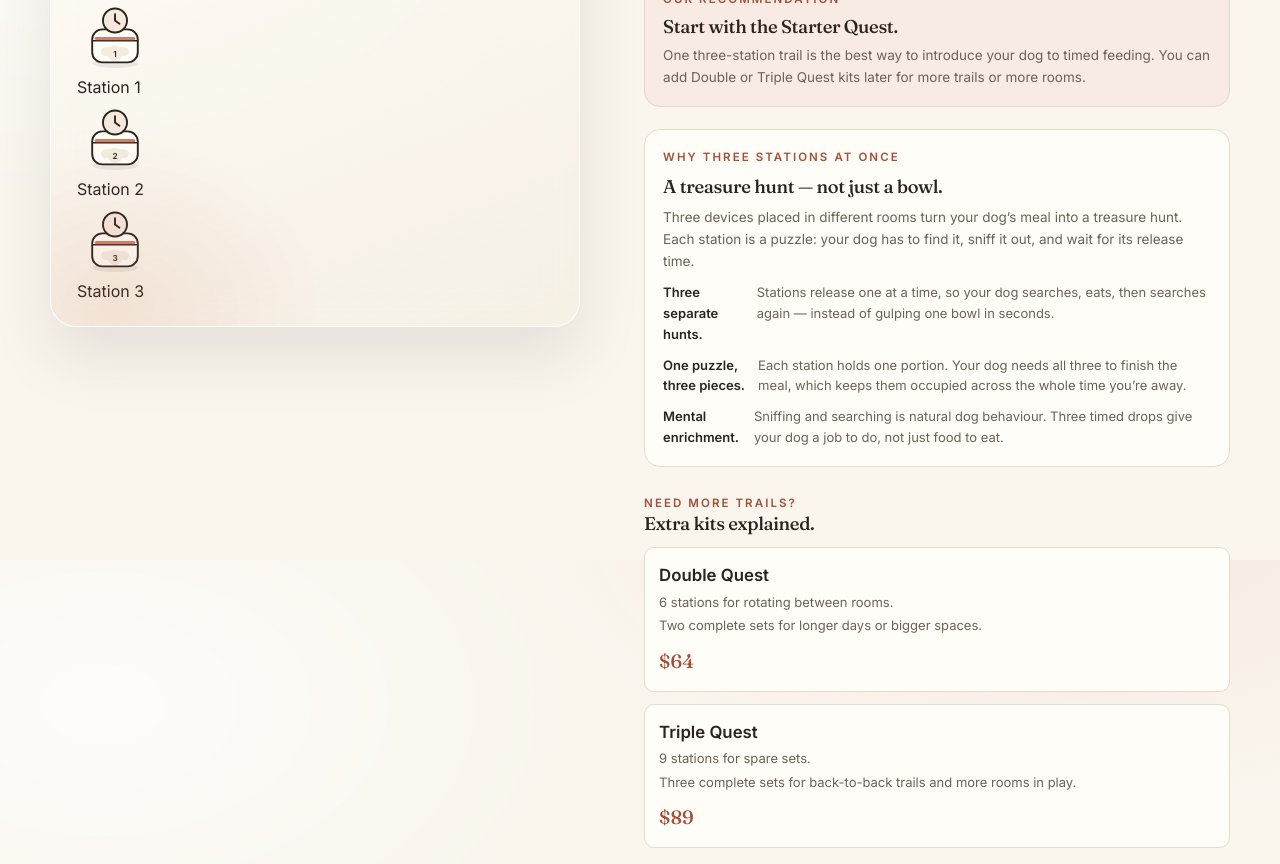
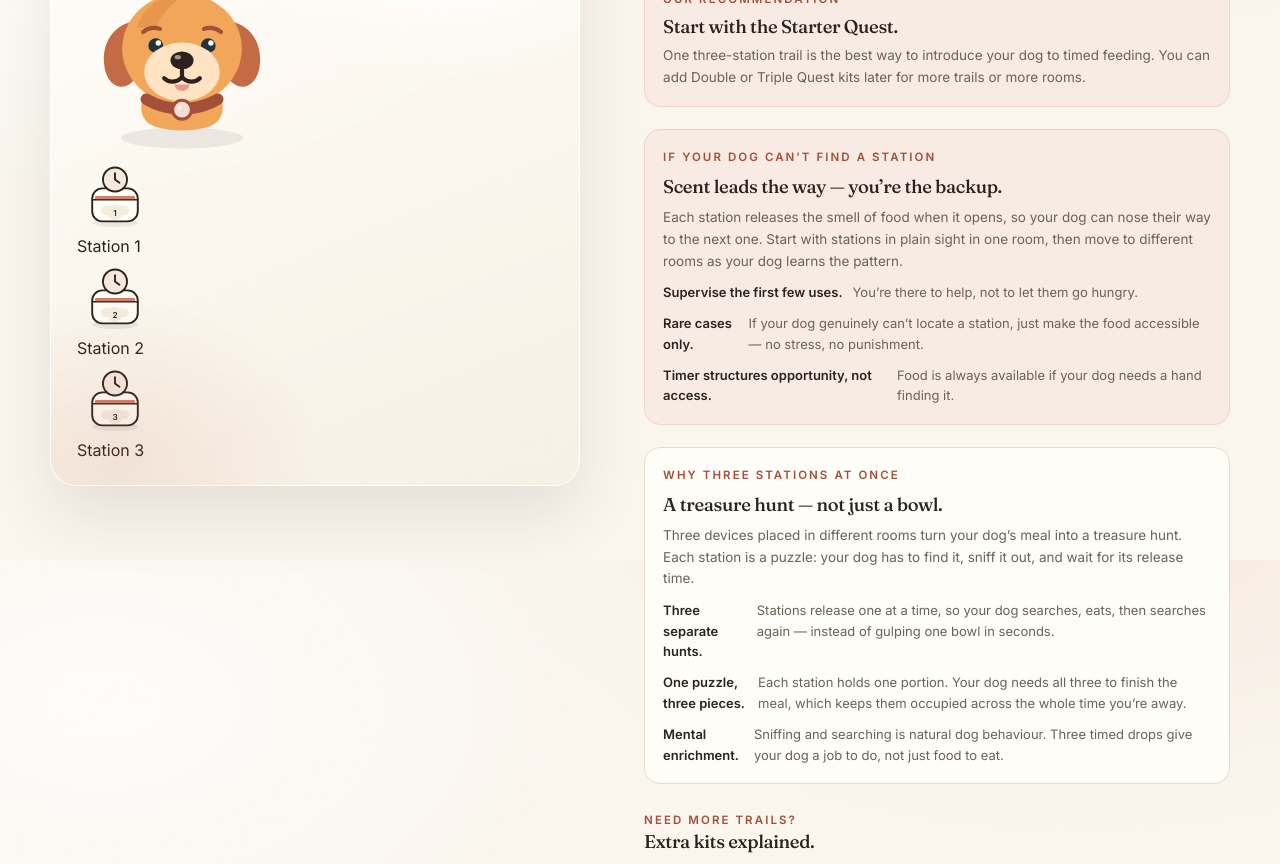
Before and after one commit to lakshmikam/60004240192-hwa-hackathon, a React (Vite) app: page /product in a window 1280 px wide. Shown: the part 1040-1904 px from the top of the page. Built offline with nearby package versions, Linux system fonts and the light colour scheme.

Commit message:
Add prominent fallback: scent-based finding and human supervision

```diff
--- a/src/pages/Product.tsx
+++ b/src/pages/Product.tsx
@@ -190,6 +190,39 @@ export default function Product() {
                 </p>
               </div>
 
+              <div className="fallback-callout">
+                <span className="eyebrow">If your dog can’t find a station</span>
+                <h3>Scent leads the way — you’re the backup.</h3>
+                <p>
+                  Each station releases the smell of food when it opens, so your
+                  dog can nose their way to the next one. Start with stations in
+                  plain sight in one room, then move to different rooms as your
+                  dog learns the pattern.
+                </p>
+                <ul className="fallback-list">
+                  <li>
+                    <strong>Supervise the first few uses.</strong>
+                    <span>
+                      You’re there to help, not to let them go hungry.
+                    </span>
+                  </li>
+                  <li>
+                    <strong>Rare cases only.</strong>
+                    <span>
+                      If your dog genuinely can’t locate a station, just make
+                      the food accessible — no stress, no punishment.
+                    </span>
+                  </li>
+                  <li>
+                    <strong>Timer structures opportunity, not access.</strong>
+                    <span>
+                      Food is always available if your dog needs a hand finding
+                      it.
+                    </span>
+                  </li>
+                </ul>
+              </div>
+
               <div className="three-device-callout">
                 <span className="eyebrow">Why three stations at once</span>
                 <h3>A treasure hunt — not just a bowl.</h3>
--- a/src/styles.css
+++ b/src/styles.css
@@ -1904,6 +1904,58 @@ svg {
   color: var(--ink-soft);
 }
 
+/* Fallback callout */
+.fallback-callout {
+  background: var(--blush);
+  border: 1px solid #ecd5ca;
+  border-radius: var(--radius);
+  padding: 18px;
+  margin: 22px 0;
+  display: flex;
+  flex-direction: column;
+  gap: 10px;
+}
+
+.fallback-callout h3 {
+  font-size: 1.15rem;
+  margin: 0;
+  color: var(--ink);
+}
+
+.fallback-callout p {
+  color: var(--ink-soft);
+  font-size: 13.5px;
+  line-height: 1.6;
+  margin: 0;
+}
+
+.fallback-list {
+  list-style: none;
+  margin: 0;
+  padding: 0;
+  display: flex;
+  flex-direction: column;
+  gap: 10px;
+}
+
+.fallback-list li {
+  display: flex;
+  gap: 10px;
+  align-items: flex-start;
+  color: var(--ink-soft);
+  font-size: 13px;
+  line-height: 1.6;
+}
+
+.fallback-list li strong {
+  color: var(--ink);
+  font-weight: 600;
+}
+
+.fallback-list li span {
+  color: var(--ink-soft);
+}
+
 /* Add to cart feedback */
 .add-feedback {
   display: flex;
```
